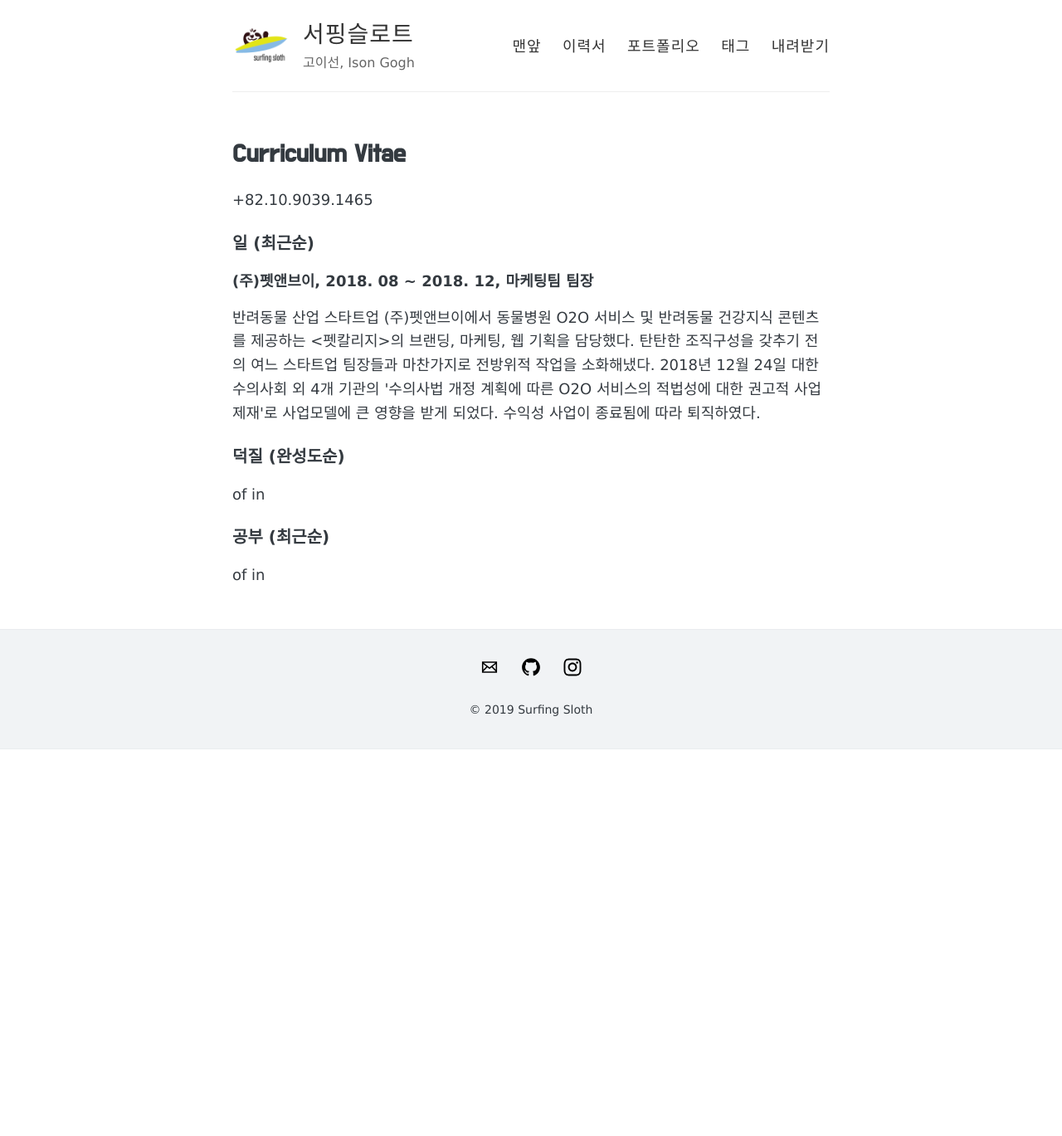
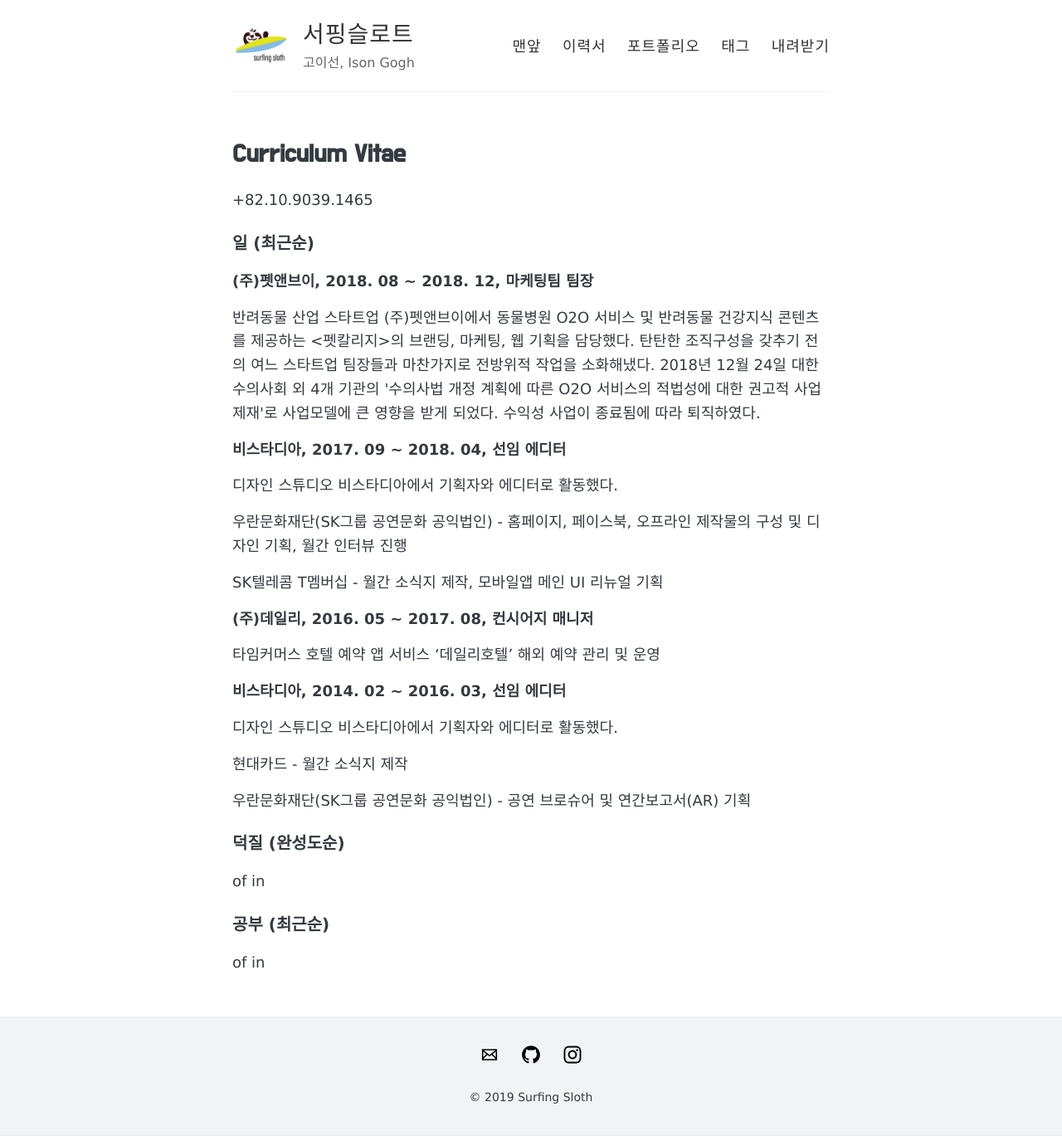
Before and after one commit to surfingsloth/surfingsloth.github.io, a Jekyll site: the page built from cv.md, in a window 1280 px wide. Shown: the whole page at 83% size. Built offline with Jekyll 4.4.1, drawn with Linux system fonts in a browser that asks for light colours; before the commit the page ends 903 px from its top, so only the background shows below that.

Commit message:
Update cv.md

```diff
--- a/cv.md
+++ b/cv.md
@@ -8,9 +8,32 @@
 
 ### 일 (최근순)
 
+
 **(주)펫앤브이, 2018. 08 ~ 2018. 12, 마케팅팀 팀장**
 
 반려동물 산업 스타트업 (주)펫앤브이에서 동물병원 O2O 서비스 및 반려동물 건강지식 콘텐츠를 제공하는 <펫칼리지>의 브랜딩, 마케팅, 웹 기획을 담당했다. 탄탄한 조직구성을 갖추기 전의 여느 스타트업 팀장들과 마찬가지로 전방위적 작업을 소화해냈다. 2018년 12월 24일 대한수의사회 외 4개 기관의 '수의사법 개정 계획에 따른 O2O 서비스의 적법성에 대한 권고적 사업 제재'로 사업모델에 큰 영향을 받게 되었다. 수익성 사업이 종료됨에 따라 퇴직하였다.
+
+**비스타디아, 2017. 09 ~ 2018. 04, 선임 에디터**
+
+디자인 스튜디오 비스타디아에서 기획자와 에디터로 활동했다.
+
+우란문화재단(SK그룹 공연문화 공익법인) - 홈페이지, 페이스북, 오프라인 제작물의 구성 및 디자인 기획, 월간 인터뷰 진행
+
+SK텔레콤 T멤버십 - 월간 소식지 제작, 모바일앱 메인 UI 리뉴얼 기획
+
+
+**(주)데일리, 2016. 05 ~ 2017. 08, 컨시어지 매니저**
+
+타임커머스 호텔 예약 앱 서비스 '데일리호텔' 해외 예약 관리 및 운영
+
+
+**비스타디아, 2014. 02 ~ 2016. 03, 선임 에디터**
+
+디자인 스튜디오 비스타디아에서 기획자와 에디터로 활동했다.
+
+현대카드 - 월간 소식지 제작
+
+우란문화재단(SK그룹 공연문화 공익법인) - 공연 브로슈어 및 연간보고서(AR) 기획
 
 
 
```
